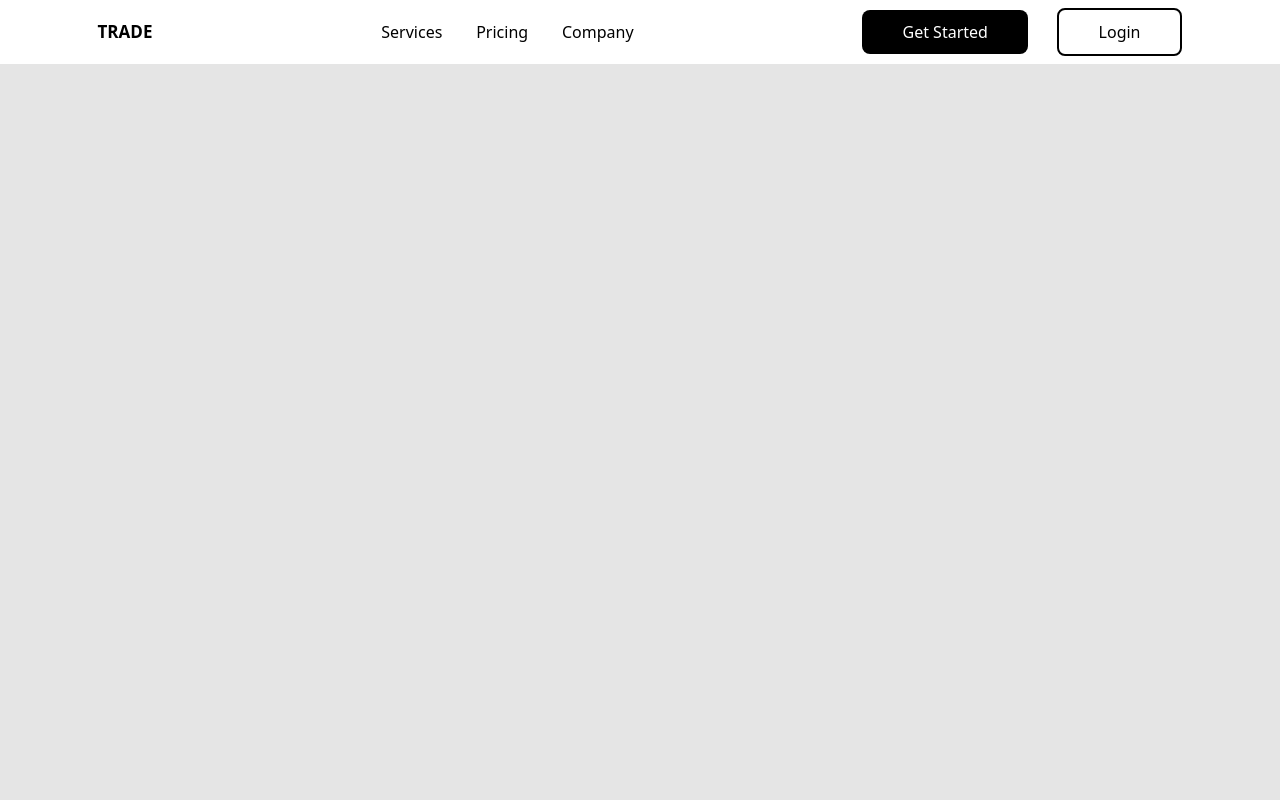
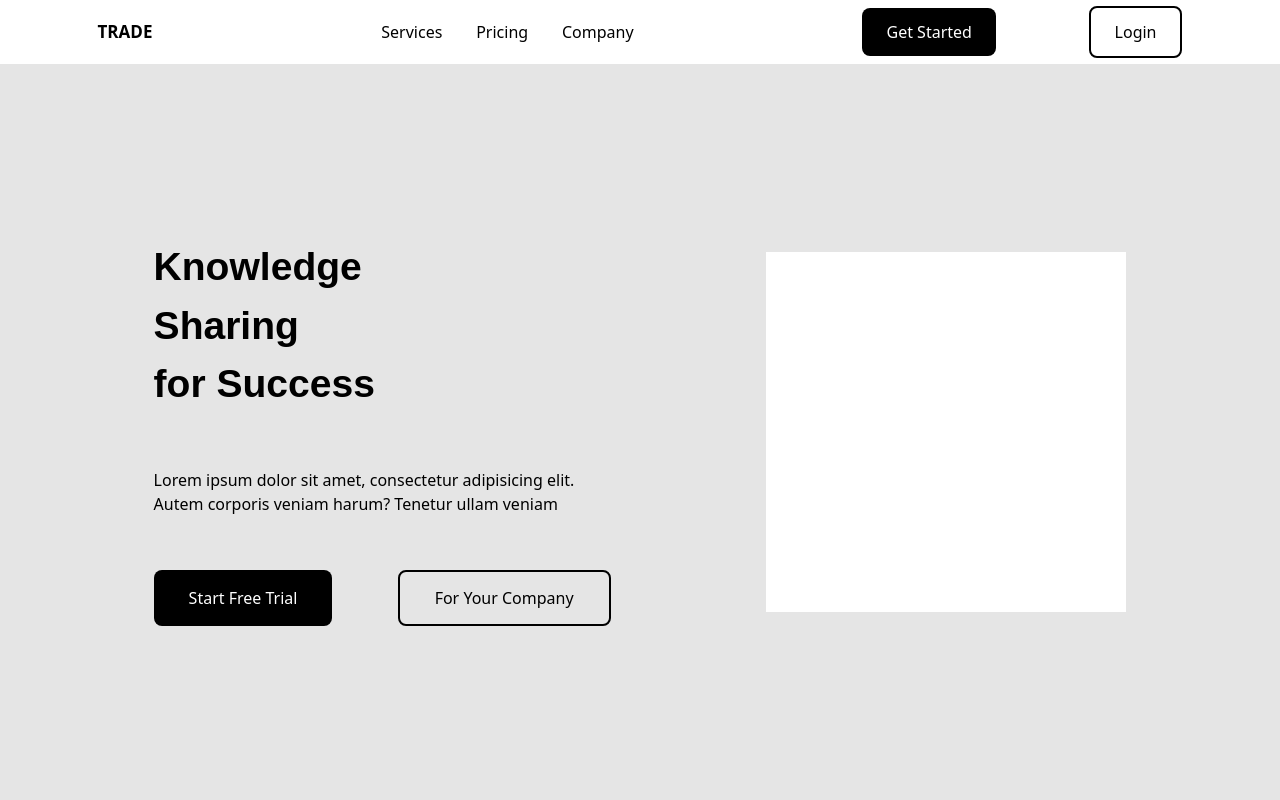
Before and after one commit to 4nskarts/hackathon-infinity, a React (Vite) app in the folder client/: page / in a window 1280 px wide. Shown: the top 800 px of the page. Built offline with nearby package versions, Linux system fonts and the light colour scheme.

Commit message:
Finsihed the Hero Page

```diff
--- a/client/src/components/PrimaryButton.jsx
+++ b/client/src/components/PrimaryButton.jsx
@@ -1,5 +1,5 @@
 function Button ({text }) {
-    return <button className="py-2.5 px-10 rounded-lg bg-black text-white">
+    return <button className="py-[12px] px-[24px] rounded-lg bg-black text-white">
         {text}
     </button>
 }
--- a/client/src/components/SecondaryButton.jsx
+++ b/client/src/components/SecondaryButton.jsx
@@ -1,5 +1,5 @@
 function Button ({text }) {
-    return <button className="py-2.5 px-10 rounded-lg bg-white text-black border-solid border-2 border-black">
+    return <button className="py-[12px] px-[24px] rounded-lg bg-transparent text-black border-solid border-2 border-black">
         {text}
     </button>
 }
--- a/client/src/pages/LandingPage/sections/Hero.jsx
+++ b/client/src/pages/LandingPage/sections/Hero.jsx
@@ -1,10 +1,28 @@
 import React from "react";
+import PrimaryButton from "../../../components/PrimaryButton";
+import SecondaryButton from "../../../components/SecondaryButton";
 
 function Hero() {
     return (
-        <section className="h-screen pt-16 flex flex-row">
-            <div></div>
-            <div></div>
+        <section className="h-screen pt-16 flex flex-row px-[12%] justify-between items-center">
+            <div className="flex flex-col py-14 h-[500px] w-[457px] justify-between">
+                <h1 className="text-h2 font-quicksand font-bold">
+                    Knowledge<br/>Sharing<br/>for Success
+                </h1>
+                <p>
+                    Lorem ipsum dolor sit amet, consectetur adipisicing elit.
+                    Autem corporis veniam harum? Tenetur ullam veniam
+                </p>
+                <div className="flex flex-row w-full h-14 justify-between gap-14 ">
+                    <button className="py-[12px] px-[35px] rounded-lg bg-black text-white">
+                        Start Free Trial
+                    </button>
+                    <button className="py-[12px] px-[35px] rounded-lg bg-transparent text-black border-solid border-2 border-black">
+                        For Your Company
+                    </button>
+                </div>
+            </div>
+            <div className="bg-white w-[360px] h-[360px]"></div>
         </section>
     );
 }
```
